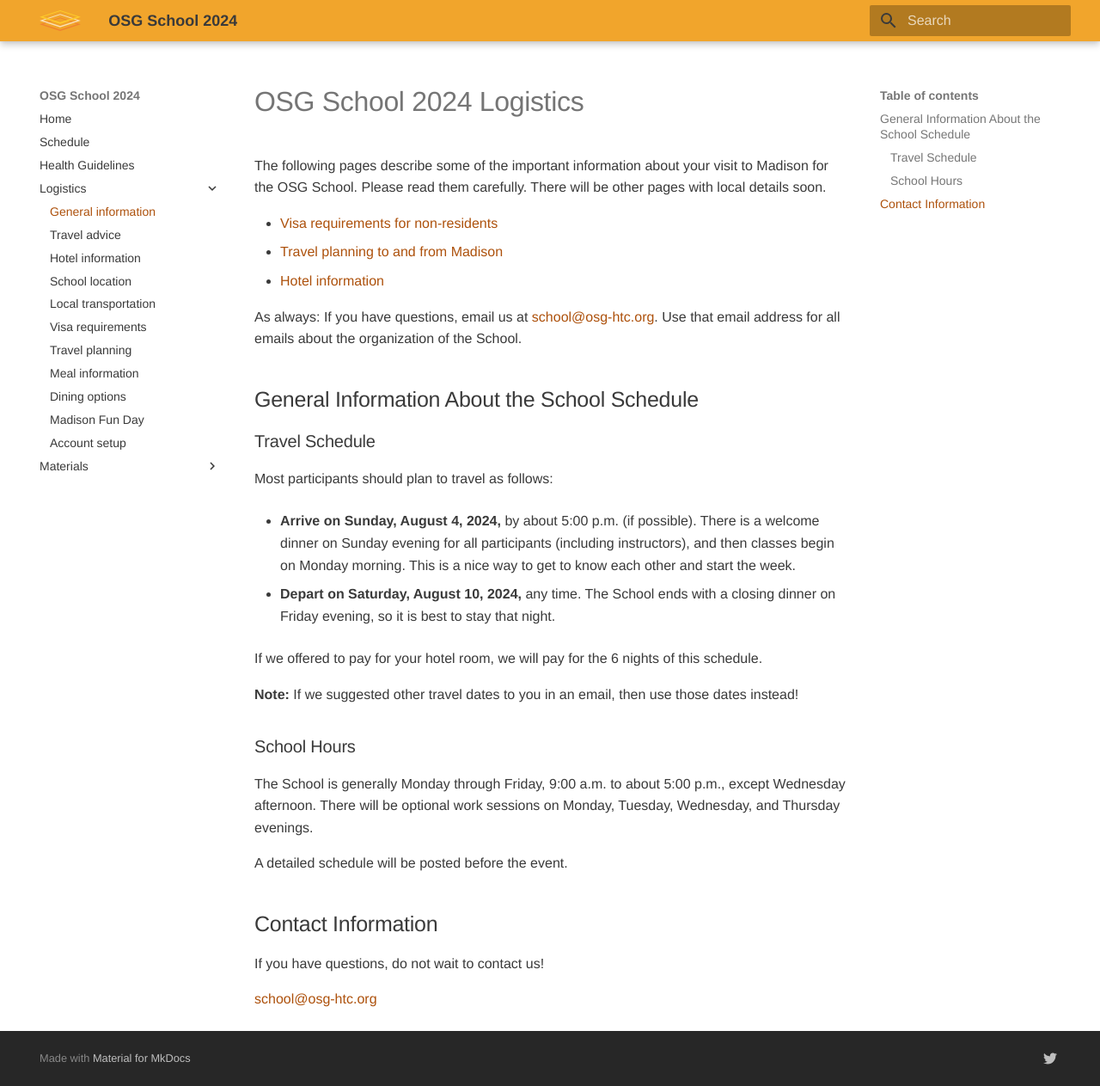
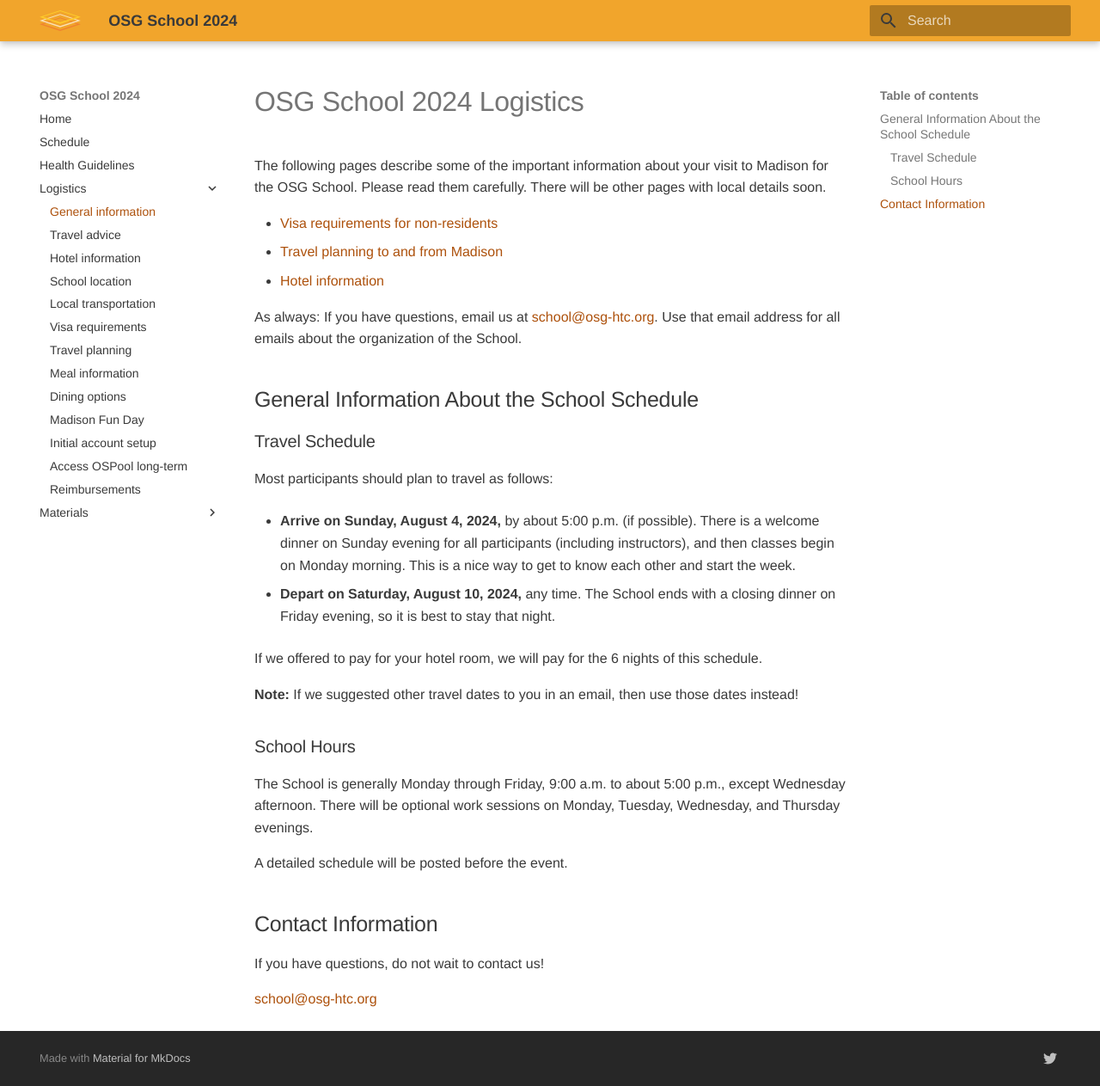
Before and after one commit to osg-htc/school-2024, an MkDocs documentation site: the page built from docs/logistics/index.md, in a window 1280 px wide and 1263 px high. Shown: the whole window at 86% size. Built offline with MkDocs 1.6.1 and Material for MkDocs 9.7.7, drawn with Linux system fonts in a browser that asks for light colours.

Commit message:
Linked projects & reimbursements

```diff
--- a/mkdocs.yml
+++ b/mkdocs.yml
@@ -41,7 +41,9 @@ nav:
     - Meal information:             logistics/meals.md
     - Dining options:               logistics/dining.md
     - Madison Fun Day:              logistics/fun-day.md
-    - Account setup:                logistics/account-setup.md
+    - Initial account setup:        logistics/account-setup.md
+    - Access OSPool long-term:      logistics/projects.md
+    - Reimbursements:               logistics/reimbursements.md
 
   - Materials:
     - Overview:                     materials/index.md
```
